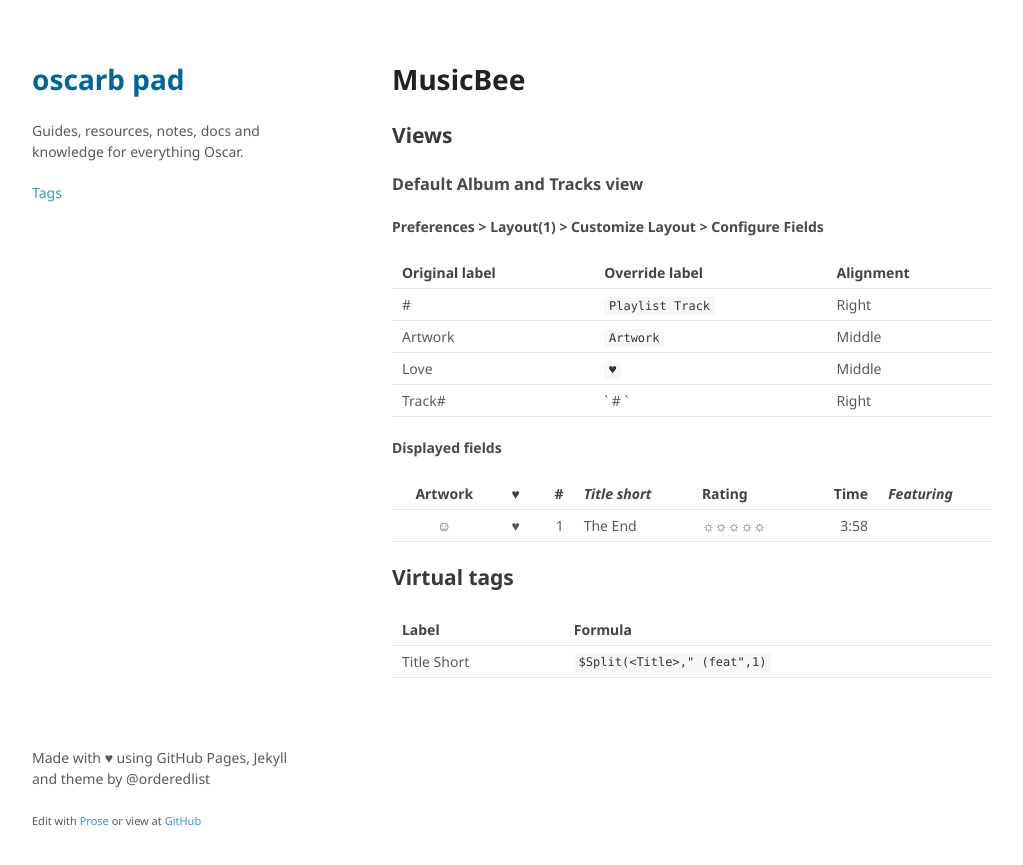
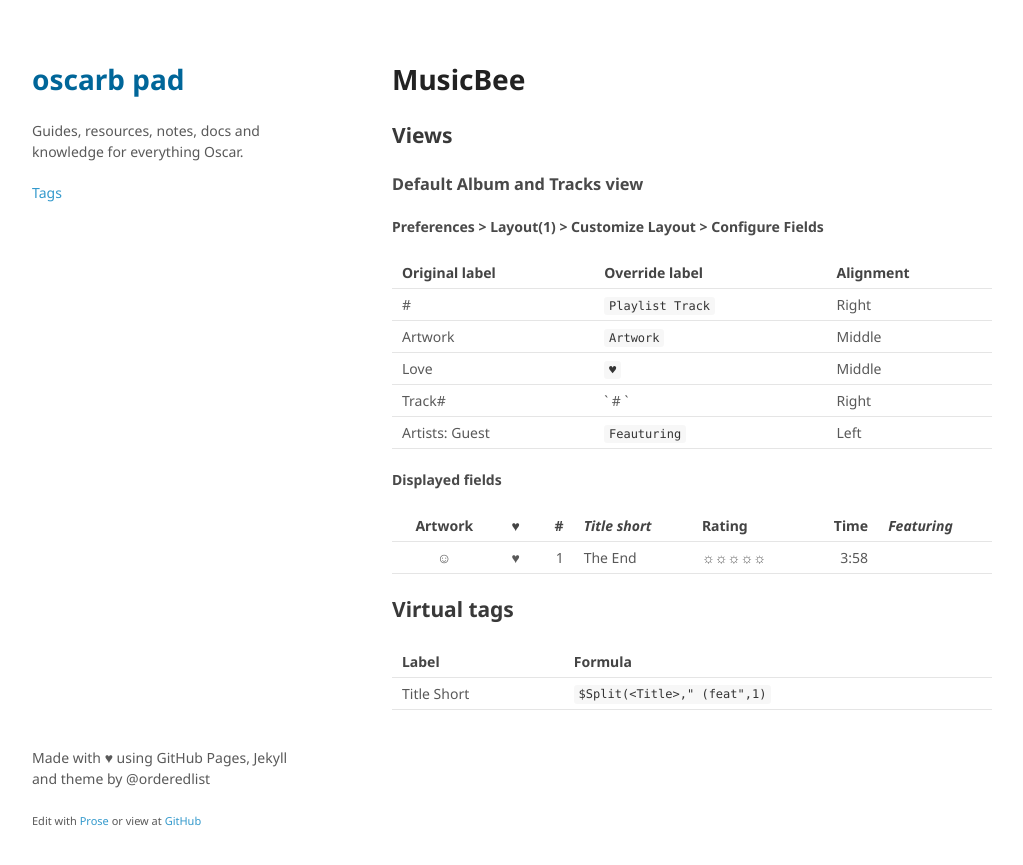
Before and after one commit to oscarb/pad, a Jekyll site: the page built from _docs/musicbee.md, in a window 1280 px wide. Shown: the top 865 px of the page, without its empty margins (128-1151 px from the left). Built offline with Jekyll 4.4.1, drawn with Linux system fonts in a browser that asks for light colours.

Commit message:
Updated musicbee.md

```diff
--- a/_docs/musicbee.md
+++ b/_docs/musicbee.md
@@ -19,6 +19,7 @@ Original label | Override label   | Alignment
 Artwork        | `Artwork`        | Middle
 Love           | `♥`              | Middle
 Track#         | ` # `            | Right
+Artists: Guest | `Feauturing`     | Left
 
 #### Displayed fields
 
```
